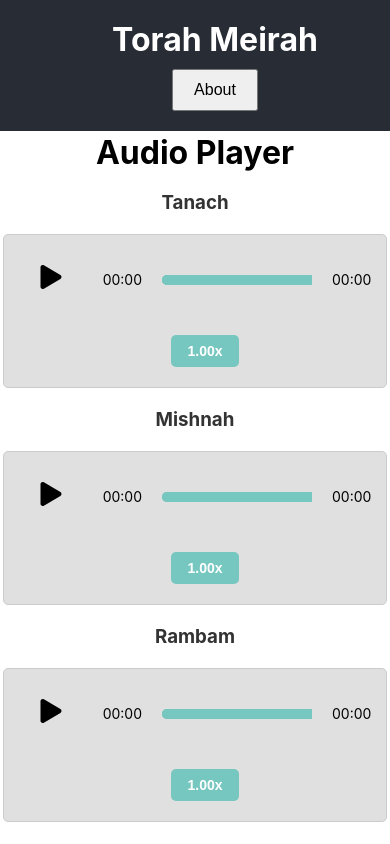
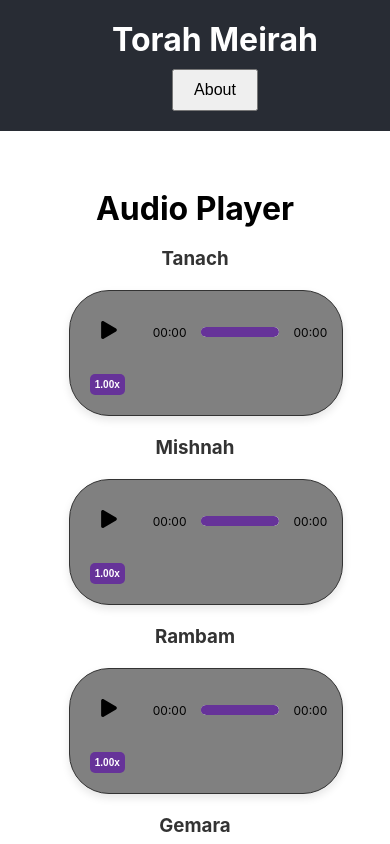
Before and after one commit to DavidRaitan/TorahMeirah, a React (Create React App) app: page / in a window 390 px wide. Shown: the top 844 px of the page. Built offline with nearby package versions, Linux system fonts and the light colour scheme.

Commit message:
new css ay

```diff
--- a/src/Audio/bar.jsx
+++ b/src/Audio/bar.jsx
@@ -1,6 +1,7 @@
-import '../css/audioBar.css';
+// src/Audio/bar.js
 import React, { useRef, useState, useEffect } from 'react';
 import { FaPlay, FaPause } from 'react-icons/fa';
+import '../css/audioBar.css';
 
 function formatTime(time) {
   const minutes = Math.floor(time / 60);
--- a/src/css/audioBar.css
+++ b/src/css/audioBar.css
@@ -1,40 +1,37 @@
+/* General Styles */
 .audio-player {
-  display: flex;
-  justify-content: space-between;
-  align-items: center;
-  background: #e0e0e0; /* Gray background for the bar */
-  border: 1px solid #ccc;
-  padding: 10px;
-  border-radius: 5px;
   width: 100%;
   max-width: 800px;
-  box-sizing: border-box;
-  flex-wrap: wrap; /* Allow wrapping for smaller screens */
+  margin: 20px auto;
+  padding: 20px;
+  border: 1px solid #333;
+  background-color: gray;
+  border-radius: 40px;
+  box-shadow: 0 4px 8px rgba(0, 0, 0, 0.1);
 }
 
 .controls {
   display: flex;
   align-items: center;
-  width: 100%;
-  flex-wrap: wrap; /* Allow wrapping for smaller screens */
+  justify-content: space-between; /* Ensure elements are spaced properly */
 }
 
 .playback-controls {
   display: flex;
   align-items: center;
   flex-grow: 1;
-  flex-wrap: nowrap;
 }
 
 .play-pause {
   background: none;
   border: none;
-  font-size: 24px;
+  font-size: 20px;
   cursor: pointer;
   margin-right: 10px;
 }
 
-.time-passed, .time-remaining {
+.time-passed,
+.time-remaining {
   font-size: 14px;
   margin: 0 10px;
 }
@@ -42,101 +39,114 @@
 .progress-bar {
   flex-grow: 1;
   height: 10px;
-  background: #bbb;
+  margin: 0 10px;
+  position: relative;
+  background-color: #ddd;
   border-radius: 5px;
-  cursor: pointer;
-  position: relative;
-  margin: 0 10px;
-  min-width: 150px;
+  overflow: hidden;
 }
 
 .progress {
   height: 100%;
-  background: #76c7c0;
-  border-radius: 5px 0 0 5px;
+  background-color: rebeccapurple;
+  border-radius: 5px;
 }
 
 .progress-dot {
+  position: absolute;
+  top: 50%;
+  transform: translate(-50%, -50%);
   width: 10px;
   height: 10px;
-  background: #76c7c0;
+  background-color: rebeccapurple;
   border-radius: 50%;
-  position: absolute;
-  top: 50%;
-  transform: translateY(-50%);
+  pointer-events: none;
 }
 
 .dropdown {
   position: relative;
-  margin-left: 10px;
+  display: inline-block;
 }
 
 .dropbtn {
-  background-color: #76c7c0;
+  background-color: rebeccapurple;
   color: white;
-  padding: 8px 16px;
-  font-size: 14px;
+  padding: 8px;
+  font-size: 12px;
   border: none;
   cursor: pointer;
   border-radius: 5px;
+  font-weight: bold;
 }
 
 .dropdown-content {
   display: none;
   position: absolute;
-  background-color: #f9f9f9;
-  min-width: 120px;
-  box-shadow: 0 8px 16px rgba(0,0,0,0.2);
+  background-color: gray;
+  min-width: 100px;
+  box-shadow: 0px 8px 16px rgba(0, 0, 0, 0.2);
   z-index: 1;
   border-radius: 5px;
-  overflow: hidden;
-  right: 0;
+  right: 50%;
+  transform: translateX(50%);
+  border: 2px solid rebeccapurple;
 }
 
 .dropdown-content button {
-  color: black;
-  padding: 8px 16px;
-  text-decoration: none;
-  display: block;
   width: 100%;
-  background: none;
+  padding: 8px;
+  font-size: 12px;
   border: none;
+  background-color: transparent;
+  color: white;
   text-align: left;
 }
 
-.dropdown-content button:hover {
-  background-color: #ddd;
-}
-
-.dropdown-content .selected {
-  background-color: #76c7c0;
+.dropdown-content button:hover,
+.dropdown-content button.selected {
+  background-color: rebeccapurple;
   color: white;
 }
 
-.dropdown .show {
+.show {
   display: block;
 }
 
-/* Responsive Design */
-@media (max-width: 600px) {
+/* Mobile Styles */
+@media (max-width: 768px) {
   .audio-player {
-    flex-direction: column;
-    align-items: stretch;
+    padding: 10px;
   }
 
   .controls {
-    flex-direction: column;
+    flex-wrap: wrap; /* Allow elements to wrap on smaller screens */
   }
 
   .playback-controls {
-    width: 100%;
-    justify-content: space-between;
-    margin-bottom: 10px;
+    flex-grow: 1;
+    display: flex;
+    align-items: center;
+    flex-basis: 100%; /* Ensure it takes full width */
   }
 
-  .dropdown {
-    width: 100%;
-    display: flex;
-    justify-content: center;
+  .play-pause {
+    font-size: 18px;
+    margin-right: 10px;
+  }
+
+  .time-passed,
+  .time-remaining {
+    font-size: 12px;
+    margin: 0 5px;
+  }
+
+  .progress-bar {
+    flex-grow: 1;
+    margin: 5px 10px;
+  }
+
+  .dropbtn {
+    font-size: 10px;
+    padding: 5px;
   }
 }
```
Also changed, not shown: src/AudioPlayer.js (+4 -4 lines).
